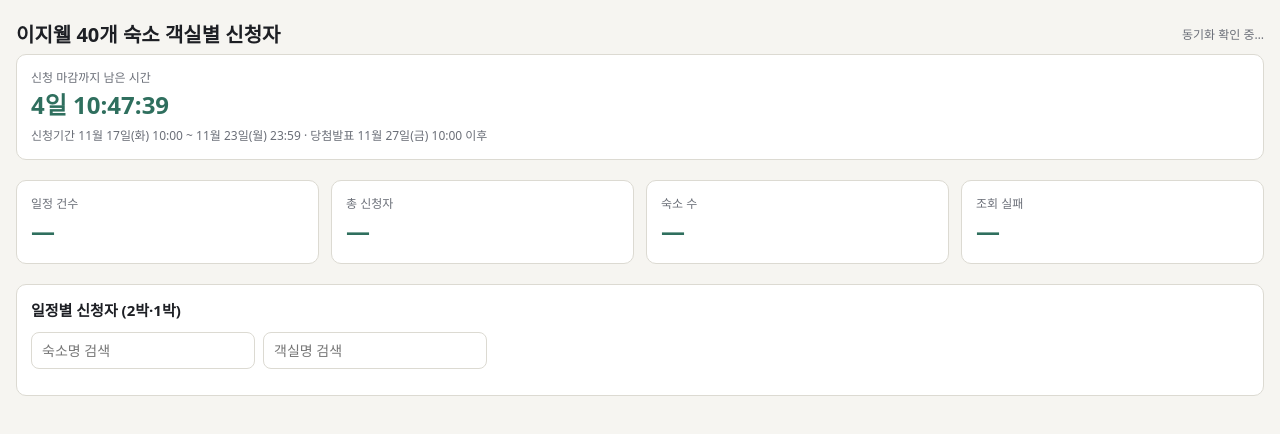
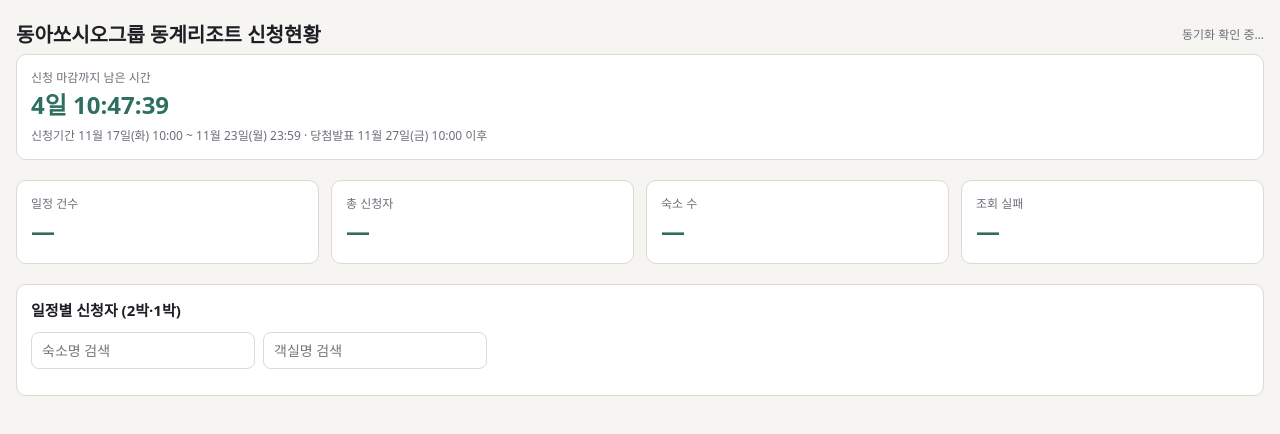
Before and after one commit to rkdtnsgh630/ezwel-rooms, a plain HTML site: page index.html in a window 1280 px wide. Drawn offline with Linux system fonts and the light colour scheme; no server answers.

Commit message:
페이지 제목을 동아쏘시오그룹 동계리조트 신청현황으로 변경
Co-Authored-By: Claude Haiku 5.5 <noreply@anthropic.com>

```diff
--- a/index.html
+++ b/index.html
@@ -3,7 +3,7 @@
 <head>
 <meta charset="utf-8">
 <meta name="viewport" content="width=device-width, initial-scale=1">
-<title>이지웰 객실별 신청자 현황</title>
+<title>동아쏘시오그룹 동계리조트 신청현황</title>
 <style>
 :root{--bg:#f6f5f1;--fg:#1d1f24;--muted:#6b6f78;--line:#dcdad2;--card:#ffffff;--accent:#2f6f5e;--bad:#a13b2c}
 @media (prefers-color-scheme: dark){:root:not([data-theme="light"]){--bg:#15171b;--fg:#ecebe6;--muted:#9a9ea6;--line:#2c3036;--card:#1d2026;--accent:#6fbfa6;--bad:#e27d6c;color-scheme:dark}}
@@ -36,7 +36,7 @@ ul{margin:0;padding-left:18px}
 </style>
 </head>
 <body>
-<div class="top"><h1>이지웰 40개 숙소 객실별 신청자</h1><div class="sync" id="sync">동기화 확인 중…</div></div>
+<div class="top"><h1>동아쏘시오그룹 동계리조트 신청현황</h1><div class="sync" id="sync">동기화 확인 중…</div></div>
 <p class="sub" id="stamp" hidden></p>
 
 <div class="cd" id="countdown"><div class="cd-label" id="cd-label">불러오는 중…</div><div class="cd-time" id="cd-time">-</div><div class="cd-sub">신청기간 11월 17일(화) 10:00 ~ 11월 23일(월) 23:59 · 당첨발표 11월 27일(금) 10:00 이후</div></div>
```
